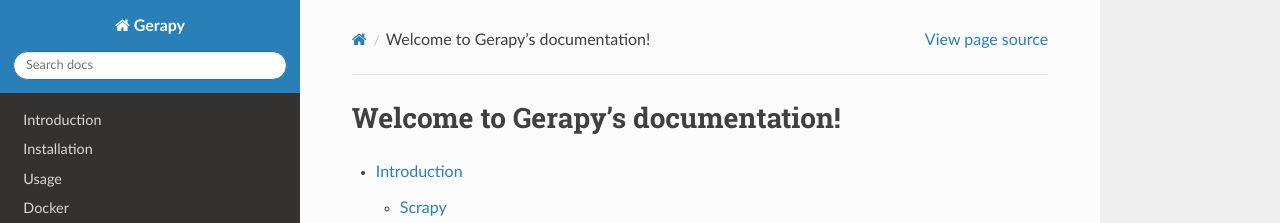
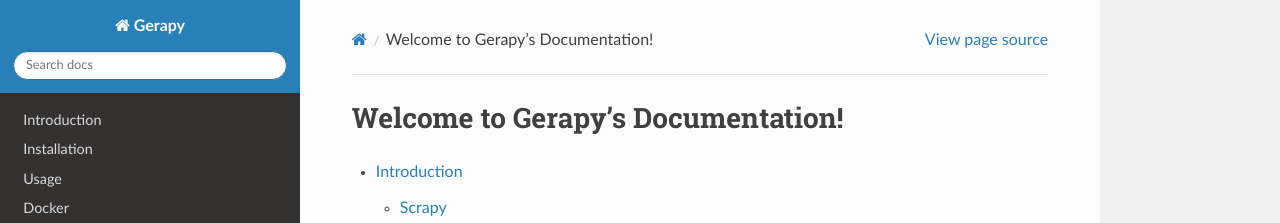
Before and after one commit to Gerapy/Docs, a Sphinx documentation site: the page built from en/source/index.rst, in a window 1280 px wide and 1250 px high. Shown: the top 223 px of the window. Built offline with Sphinx 7.4.7 and the Read the Docs theme 2.0.0, drawn with Linux system fonts in a browser that asks for light colours.

Commit message:
update title

```diff
--- a/en/source/index.rst
+++ b/en/source/index.rst
@@ -1,4 +1,4 @@
-Welcome to Gerapy's documentation!
+Welcome to Gerapy's Documentation!
 =======================================
 
 .. toctree::
```
